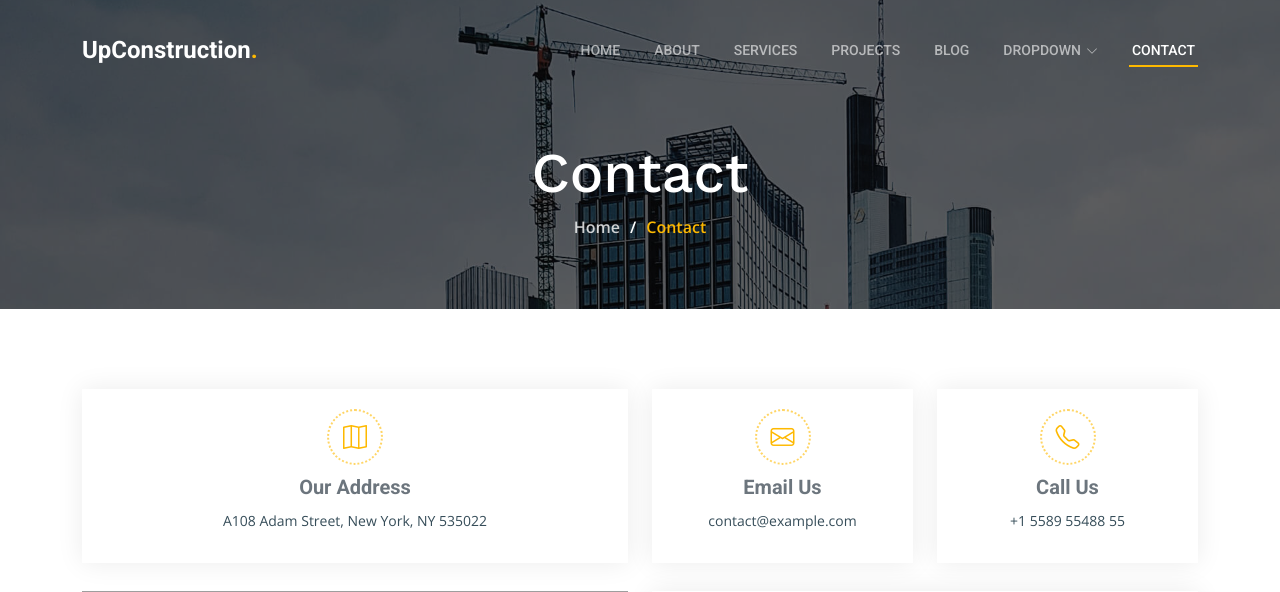
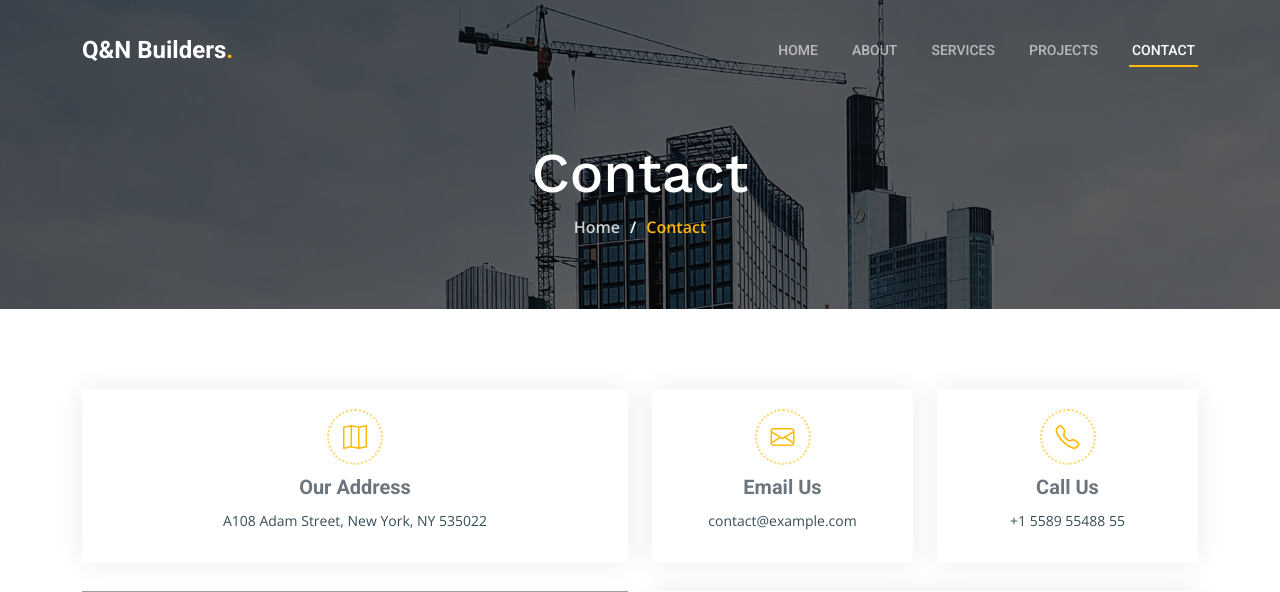
Before and after one commit to Kathan190/construction, a Django app: template Home/templates/contact.html in a window 1280 px wide. Shown: the top 592 px of the page. Run offline with Django 5.2, Linux system fonts and the light colour scheme; the template is opened without the code that fills it, so the values that code supplies are empty; some libraries are stand-ins or nearby versions; grey boxes are pictures that could not be loaded.

Commit message:
service page and contact page has been added

```diff
--- a/Home/templates/contact.html
+++ b/Home/templates/contact.html
@@ -1,17 +1,17 @@
-<!DOCTYPE html>
+{% load static %}
 <html lang="en">
 
 <head>
   <meta charset="utf-8">
   <meta content="width=device-width, initial-scale=1.0" name="viewport">
 
-  <title>UpConstruction Bootstrap Template - Contact</title>
+  <title>Q&N Builders - Contact</title>
   <meta content="" name="description">
   <meta content="" name="keywords">
 
   <!-- Favicons -->
-  <link href="assets/img/favicon.png" rel="icon">
-  <link href="assets/img/apple-touch-icon.png" rel="apple-touch-icon">
+  <link href="{% static 'assets/img/favicon.png' %}" rel="icon">
+  <link href="{% static 'assets/img/apple-touch-icon.png' %}" rel="apple-touch-icon">
 
   <!-- Google Fonts -->
   <link rel="preconnect" href="https://fonts.googleapis.com">
@@ -19,23 +19,16 @@
   <link href="https://fonts.googleapis.com/css2?family=Open+Sans:ital,wght@0,300;0,400;0,500;0,600;0,700;1,300;1,400;1,600;1,700&family=Roboto:ital,wght@0,300;0,400;0,500;0,600;0,700;1,300;1,400;1,500;1,600;1,700&family=Work+Sans:ital,wght@0,300;0,400;0,500;0,600;0,700;1,300;1,400;1,500;1,600;1,700&display=swap" rel="stylesheet">
 
   <!-- Vendor CSS Files -->
-  <link href="assets/vendor/bootstrap/css/bootstrap.min.css" rel="stylesheet">
-  <link href="assets/vendor/bootstrap-icons/bootstrap-icons.css" rel="stylesheet">
-  <link href="assets/vendor/fontawesome-free/css/all.min.css" rel="stylesheet">
-  <link href="assets/vendor/aos/aos.css" rel="stylesheet">
-  <link href="assets/vendor/glightbox/css/glightbox.min.css" rel="stylesheet">
-  <link href="assets/vendor/swiper/swiper-bundle.min.css" rel="stylesheet">
+  <link href="{% static 'assets/vendor/bootstrap/css/bootstrap.min.css' %}" rel="stylesheet">
+  <link href="{% static 'assets/vendor/bootstrap-icons/bootstrap-icons.css' %}" rel="stylesheet">
+  <link href="{% static 'assets/vendor/fontawesome-free/css/all.min.css' %}" rel="stylesheet">
+  <link href="{% static 'assets/vendor/aos/aos.css' %}" rel="stylesheet">
+  <link href="{% static 'assets/vendor/glightbox/css/glightbox.min.css' %}" rel="stylesheet">
+  <link href="{% static 'assets/vendor/swiper/swiper-bundle.min.css' %}" rel="stylesheet">
 
   <!-- Template Main CSS File -->
-  <link href="assets/css/main.css" rel="stylesheet">
+  <link href="{% static 'assets/css/main.css' %}" rel="stylesheet">
 
-  <!-- =======================================================
-  * Template Name: UpConstruction
-  * Updated: Jan 29 2024 with Bootstrap v5.3.2
-  * Template URL: https://bootstrapmade.com/upconstruction-bootstrap-construction-website-template/
-  * Author: BootstrapMade.com
-  * License: https://bootstrapmade.com/license/
-  ======================================================== -->
 </head>
 
 <body>
@@ -47,35 +40,17 @@
       <a href="index.html" class="logo d-flex align-items-center">
         <!-- Uncomment the line below if you also wish to use an image logo -->
         <!-- <img src="assets/img/logo.png" alt=""> -->
-        <h1>UpConstruction<span>.</span></h1>
+        <h1>Q&N Builders<span>.</span></h1>
       </a>
 
       <i class="mobile-nav-toggle mobile-nav-show bi bi-list"></i>
       <i class="mobile-nav-toggle mobile-nav-hide d-none bi bi-x"></i>
       <nav id="navbar" class="navbar">
         <ul>
-          <li><a href="index.html">Home</a></li>
-          <li><a href="about.html">About</a></li>
-          <li><a href="services.html">Services</a></li>
+          <li><a href="/">Home</a></li>
+          <li><a href="/about">About</a></li>
+          <li><a href="/service">Services</a></li>
           <li><a href="projects.html">Projects</a></li>
-          <li><a href="blog.html">Blog</a></li>
-          <li class="dropdown"><a href="#"><span>Dropdown</span> <i class="bi bi-chevron-down dropdown-indicator"></i></a>
-            <ul>
-              <li><a href="#">Dropdown 1</a></li>
-              <li class="dropdown"><a href="#"><span>Deep Dropdown</span> <i class="bi bi-chevron-down dropdown-indicator"></i></a>
-                <ul>
-                  <li><a href="#">Deep Dropdown 1</a></li>
-                  <li><a href="#">Deep Dropdown 2</a></li>
-                  <li><a href="#">Deep Dropdown 3</a></li>
-                  <li><a href="#">Deep Dropdown 4</a></li>
-                  <li><a href="#">Deep Dropdown 5</a></li>
-                </ul>
-              </li>
-              <li><a href="#">Dropdown 2</a></li>
-              <li><a href="#">Dropdown 3</a></li>
-              <li><a href="#">Dropdown 4</a></li>
-            </ul>
-          </li>
           <li><a href="contact.html" class="active">Contact</a></li>
         </ul>
       </nav><!-- .navbar -->
@@ -86,7 +61,7 @@
   <main id="main">
 
     <!-- ======= Breadcrumbs ======= -->
-    <div class="breadcrumbs d-flex align-items-center" style="background-image: url('assets/img/breadcrumbs-bg.jpg');">
+    <div class="breadcrumbs d-flex align-items-center" style="background-image: url('{% static 'assets/img/breadcrumbs-bg.jpg' %}');">
       <div class="container position-relative d-flex flex-column align-items-center" data-aos="fade">
 
         <h2>Contact</h2>
@@ -263,16 +238,16 @@
   <div id="preloader"></div>
 
   <!-- Vendor JS Files -->
-  <script src="assets/vendor/bootstrap/js/bootstrap.bundle.min.js"></script>
-  <script src="assets/vendor/aos/aos.js"></script>
-  <script src="assets/vendor/glightbox/js/glightbox.min.js"></script>
-  <script src="assets/vendor/isotope-layout/isotope.pkgd.min.js"></script>
-  <script src="assets/vendor/swiper/swiper-bundle.min.js"></script>
-  <script src="assets/vendor/purecounter/purecounter_vanilla.js"></script>
-  <script src="assets/vendor/php-email-form/validate.js"></script>
+  <script src="{% static 'assets/vendor/bootstrap/js/bootstrap.bundle.min.js' %}"></script>
+  <script src="{% static 'assets/vendor/aos/aos.js' %}"></script>
+  <script src="{% static 'assets/vendor/glightbox/js/glightbox.min.js' %}"></script>
+  <script src="{% static 'assets/vendor/isotope-layout/isotope.pkgd.min.js' %}"></script>
+  <script src="{% static 'assets/vendor/swiper/swiper-bundle.min.js' %}"></script>
+  <script src="{% static 'assets/vendor/purecounter/purecounter_vanilla.js' %}"></script>
+  <script src="{% static 'assets/vendor/php-email-form/validate.js' %}"></script>
 
   <!-- Template Main JS File -->
-  <script src="assets/js/main.js"></script>
+  <script src="{% static 'assets/js/main.js' %}"></script>
 
 </body>
 
--- a/Home/templates/index.html
+++ b/Home/templates/index.html
@@ -51,7 +51,7 @@
           <li><a href="/about">About</a></li>
           <li><a href="/service">Services</a></li>
           <li><a href="projects.html">Projects</a></li>
-          <li><a href="contact.html">Contact</a></li>
+          <li><a href="/contact">Contact</a></li>
         </ul>
       </nav><!-- .navbar -->
 
--- a/Home/urls.py
+++ b/Home/urls.py
@@ -6,4 +6,5 @@ urlpatterns = [
     path('', views.index, name="index"),
     path('about', views.about, name="about"),
     path('service', views.service, name="service"),
+    path('contact', views.contact, name="contact"),
 ]
--- a/Home/views.py
+++ b/Home/views.py
@@ -27,3 +27,6 @@ def about(request):
 
 def service(request):
     return render(request, "services.html")
+
+def contact(request):
+    return render(request, 'contact.html')
```
Also changed, not shown: Home/templates/about.html (+4 -4 lines), Home/templates/services.html (+4 -27 lines).
